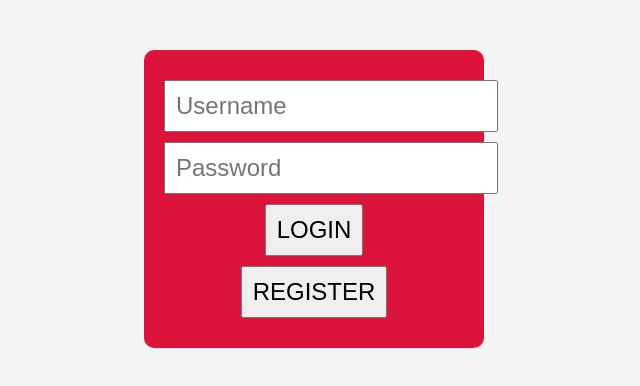
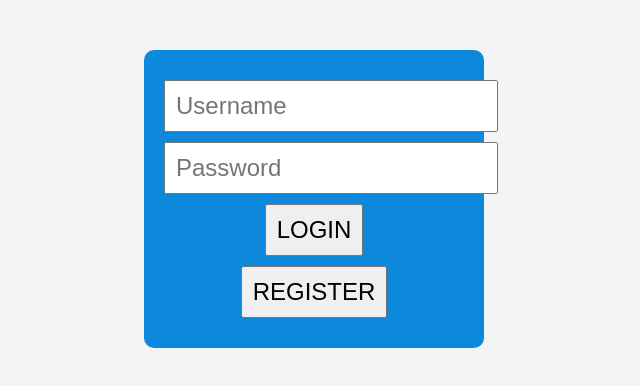
Before and after one commit to arvinr16/Project-Latihan-Web-Rekayasa-Login, a plain HTML site: page index.html in a window 1280 px wide. Shown: the whole page, without its empty margins (326-966 px from the left). Drawn offline with Linux system fonts and the light colour scheme.

Commit message:
Commit Kedua

```diff
--- a/index.html
+++ b/index.html
@@ -12,7 +12,7 @@
         }
 
         #root {
-            background-color: crimson;
+            background-color: rgb(13, 137, 219);
             color: white;
             font-size: 1.5em;
             text-align: center;
```
